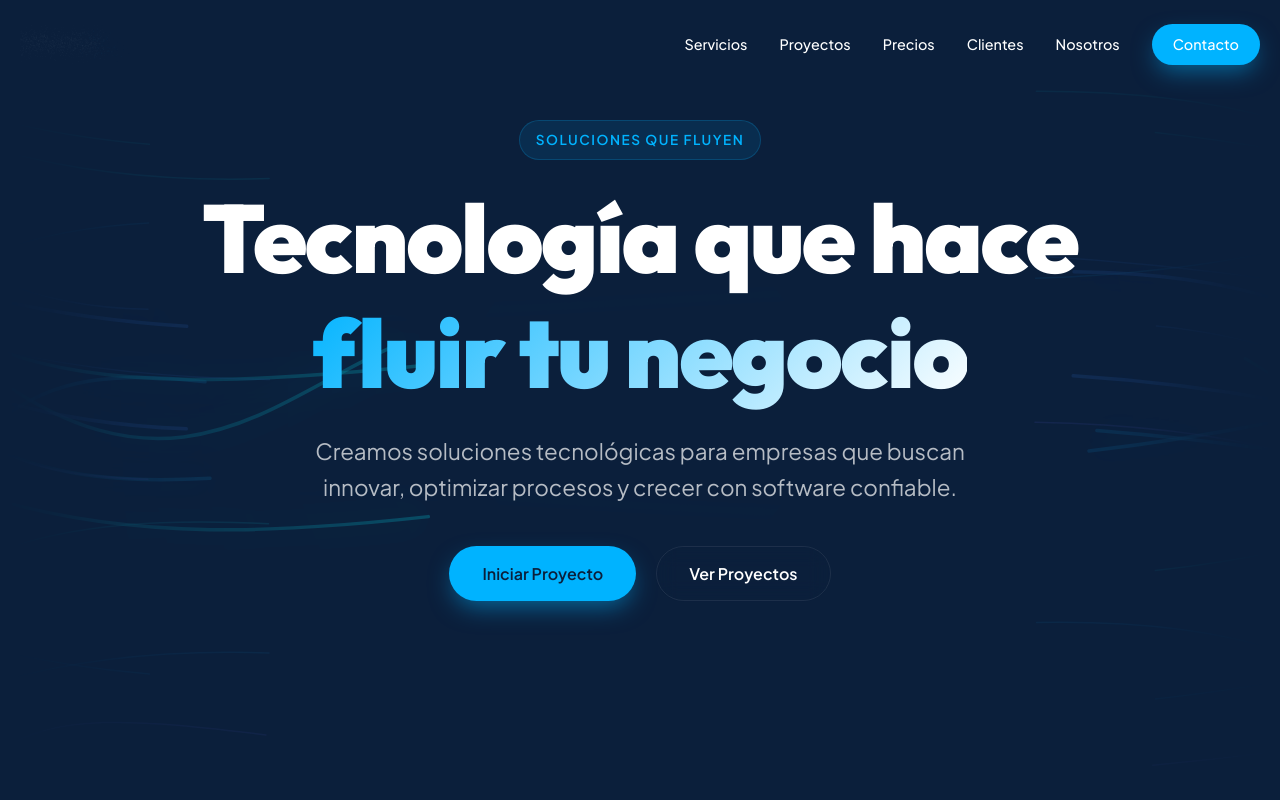
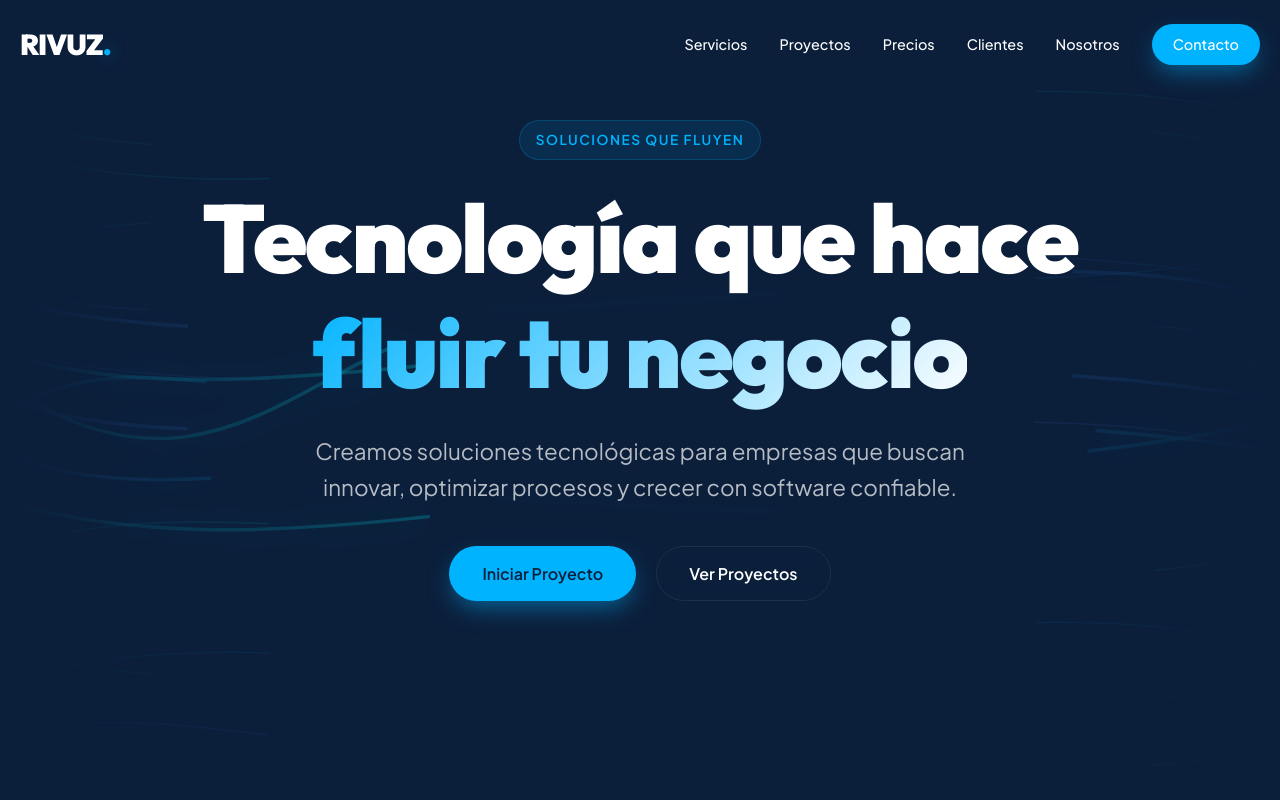
Before and after one commit to lihuensg/rivuz-react, a React (Vite) app: page / in a window 1280 px wide. Shown: the top 800 px of the page. Built offline with nearby package versions, Linux system fonts and the light colour scheme.

Commit message:
feat: refactor Header component logo for improved accessibility and styling

```diff
--- a/src/components/Header/Header.css
+++ b/src/components/Header/Header.css
@@ -23,18 +23,30 @@
     align-items: center;
 }
 
+.logo {
+    display: flex;
+    align-items: center;
+    min-width: 130px;
+    min-height: 40px;
+}
+
 .nav-logo {
     font-family: 'Outfit', sans-serif;
     font-size: 1.8rem;
     font-weight: 800;
     color: white;
     text-decoration: none;
-    display: flex;
+    display: inline-flex;
     align-items: center;
     letter-spacing: -1px;
+    line-height: 1;
 }
 
-.nav-logo .dot {
+.nav-logo-mark {
+    color: white;
+}
+
+.nav-logo-dot {
     color: var(--primary);
     text-shadow: 0 0 15px var(--primary-glow);
 }
--- a/src/components/Header/Header.tsx
+++ b/src/components/Header/Header.tsx
@@ -1,6 +1,5 @@
 import React, { useState, useEffect } from 'react';
 import './Header.css';
-import VaporizeTextCycle, { Tag } from '../ui/vapour-text-effect';
 
 const Header: React.FC = () => {
   const [isScrolled, setIsScrolled] = useState(false);
@@ -41,24 +40,10 @@ const Header: React.FC = () => {
   return (
     <header className={`header ${isScrolled ? 'is-scrolled' : ''}`}>
       <div className="container nav-container">
-        <div className="logo relative flex items-center" style={{ width: '130px', height: '40px' }}>
-          <a href="#" className="nav-logo" style={{ position: 'absolute', inset: 0, display: 'block' }}>
-              <VaporizeTextCycle
-                  texts={["RIVUZ.", "RIVUZ."]}
-                  font={{
-                      fontFamily: "'Outfit', sans-serif",
-                      fontSize: "28.8px",
-                      fontWeight: 800,
-                      letterSpacing: "-1px"
-                  }}
-                  color="rgb(255, 255, 255)"
-                  spread={4}
-                  density={8}
-                  animation={{ vaporizeDuration: 2.2, fadeInDuration: 1.5, waitDuration: 4 }}
-                  direction="left-to-right"
-                  alignment="left"
-                  tag={Tag.H1}
-              />
+        <div className="logo">
+          <a href="#" className="nav-logo" aria-label="RIVUZ">
+            <span className="nav-logo-mark">RIVUZ</span>
+            <span className="nav-logo-dot">.</span>
           </a>
         </div>
 
```
